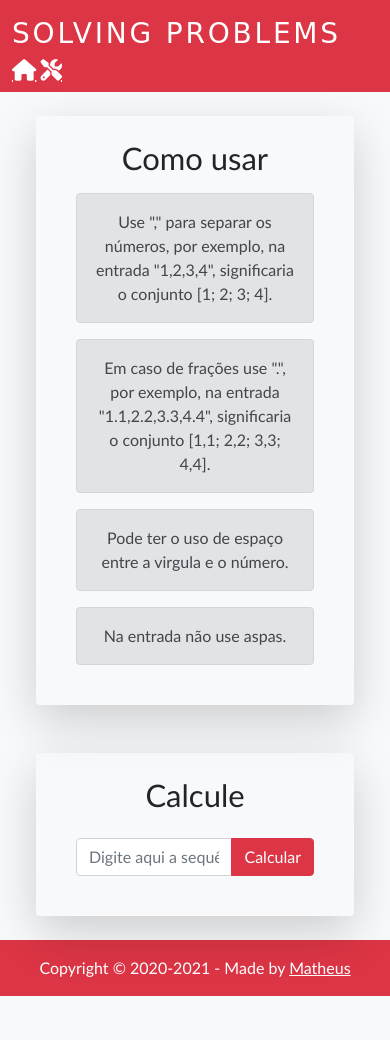
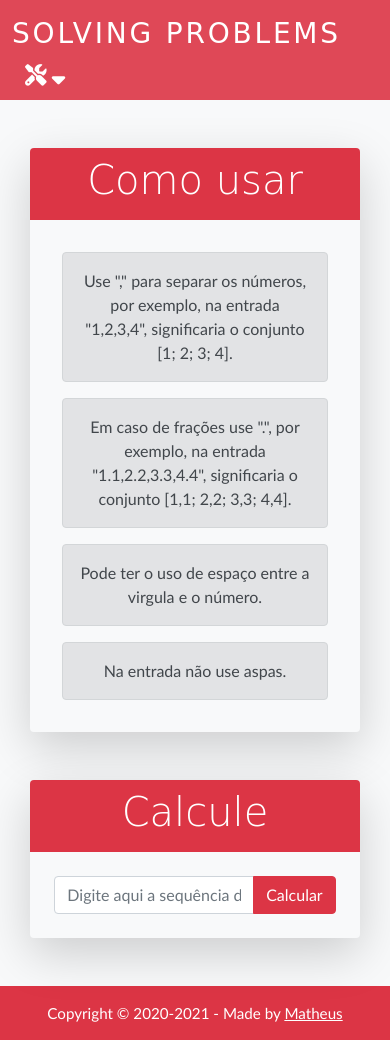
Before and after one commit to sqmatheus/sqmatheus.github.io, a plain HTML site: page estatistica.html in a window 390 px wide. Before the commit the page ends 996 px from the top, so only its background shows below. Drawn offline with nearby package versions, Linux system fonts and the light colour scheme; a web font is replaced by a local one.

Commit message:
Update in design!

```diff
--- a/css/style.css
+++ b/css/style.css
@@ -4,9 +4,27 @@
     font-family: 'Trebuchet MS', sans-serif;
 }
 
-#brand {
+.navbar {
+    background-color: rgba(220,53,69, 0.9) !important;
+}
+
+.navbar-toggler:focus,
+.navbar-toggler:active,
+.navbar-toggler-icon:focus {
+    outline: none;
+    box-shadow: none;
+}
+
+.nav-link {
+    color: white !important;
+    font-family: 'Odibee Sans', cursive;
+    font-size: 1.3rem;
+    letter-spacing: 0.1em;
+}
+
+.brand {
     text-transform: uppercase;
-    color: #fff;
+    color: #fff !important;
     font-family: 'Odibee Sans', cursive;
     font-size: 1.75rem;
     letter-spacing: 0.1em;
@@ -30,43 +48,53 @@
     font-weight: bold;
 }
 
-#normalFooter, .footer {
+.mainFooter, .footer {
     font-size: 1.1rem;
 }
 
-#tools {
-    border-top-left-radius: 10px;
-    border-top-right-radius: 10px;
+.boxContent {
+    width: 66.6%;
 }
 
-#tools h2 {
+.boxTop {
+    border-top-left-radius: .25rem;
+    border-top-right-radius: .25rem;
+}
+
+.boxTop h2 {
     font-family: 'Odibee Sans', cursive;
     font-size: 2.5rem;
 }
 
-#list-tools {
-    border-bottom-left-radius: 10px;
-    border-bottom-right-radius: 10px;
+.boxBottom {
+    border-bottom-left-radius: .25rem;
+    border-bottom-right-radius: .25rem;
 }
 
-#force-bottom {
-    position: fixed;
-    left: 0;
-    bottom: 0;
-    width: 100%;
+@media (max-width: 575.98px) {
+    .boxContent {
+        width: 90% !important;
+    }
 }
 
 @media (max-width: 767px) {
     #mainText {
         text-align: center;
     }
-    #normalFooter, .footer {
+
+    .mainFooter, .footer {
         font-size: 0.95rem;
     }
 }
 
+@media (max-width: 991.98px) {
+    .boxContent {
+        width: 100%;
+    }
+}
+
 @media (min-width: 768px) {
-    .footer {
+    .mainFooter {
         position: fixed;
         left: 0;
         bottom: 0;
--- a/estatistica.html
+++ b/estatistica.html
@@ -16,28 +16,40 @@
 
 <body class="bg-light">
 
-    <nav class="navbar sticky-top bg-danger">
-        <div class="container d-flex justify-content-beetwen">
-            <span class="navbar-brand" id="brand">Solving Problems</span>
-            <div>
-                <a class="fas fa-home text-white icon" href="index.html"></a>
-                <a class="fas fa-tools text-white icon" href="tools.html"></a>
+    <nav class="navbar sticky-top">
+        <div class="container">
+            <a href="index.html" class="navbar-brand brand">Solving Problems</a>
+            <button class="navbar-toggler" type="button" data-bs-toggle="collapse"
+                data-bs-target="#navbarSupportedContent" aria-controls="navbarSupportedContent" aria-expanded="false"
+                aria-label="Toggle navigation">
+                <i class="fas fa-tools text-white icon"></i>
+                <i class="fas fa-sort-down text-white icon"></i>
+            </button>
+            <div class="collapse navbar-collapse" id="navbarSupportedContent">
+                <ul class="navbar-nav me-auto mb-2 mb-lg-0 text-end">
+                    <li class="nav-item">
+                        <a class="nav-link" href="#">Estatística</a>
+                    </li>
+                </ul>
             </div>
         </div>
     </nav>
 
-    <section class="p-4">
-        <div class="d-flex h-100">
+    <section class="my-5">
         <div class="container">
-                <div class="row justify-content-center">
-                    <div class="col col-lg-8">
-                        <div class="rounded shadow-lg p-4">
-                            <h2 class="display-5 text-center text-black">Como usar</h2>
+            <div class="d-flex justify-content-center">
+                <div class="rounded shadow-lg boxContent">
+                    <div class="py-2 bg-danger boxTop">
+                        <h2 class="display-5 text-center text-white">Como usar</h2>
+                    </div>
+                    <div class="p-3 boxBottom">
                         <div class="alert alert-secondary m-3 text-center" role="alert">
-                                Use "," para separar os números, por exemplo, na entrada "1,2,3,4", significaria o conjunto [1; 2; 3; 4].
+                            Use "," para separar os números, por exemplo, na entrada "1,2,3,4", significaria o
+                            conjunto [1; 2; 3; 4].
                         </div>
                         <div class="alert alert-secondary m-3 text-center" role="alert">
-                                Em caso de frações use ".", por exemplo, na entrada "1.1,2.2,3.3,4.4", significaria o conjunto [1,1; 2,2; 3,3; 4,4].
+                            Em caso de frações use ".", por exemplo, na entrada "1.1,2.2,3.3,4.4", significaria o
+                            conjunto [1,1; 2,2; 3,3; 4,4].
                         </div>
                         <div class="alert alert-secondary m-3 text-center" role="alert">
                             Pode ter o uso de espaço entre a virgula e o número.
@@ -49,18 +61,17 @@
                 </div>
             </div>
         </div>
-        </div>
     </section>
 
-
-    <section class="p-4">
-        <div class="d-flex align-items-center">
+    <section class="my-5">
         <div class="container">
-                <div class="row justify-content-center">
-                    <div class="col col-lg-8">
-                        <div id="box" class="rounded shadow-lg p-4">
-                            <h2 class="display-5 text-center text-black">Calcule</h2>
-                            <div class="input-group p-3">
+            <div class="d-flex justify-content-center">
+                <div id="box" class="rounded shadow-lg boxContent">
+                    <div class="py-2 bg-danger boxTop">
+                        <h2 class="display-5 text-center text-white">Calcule</h2>
+                    </div>
+                    <div class="p-3 boxBottom">
+                        <div class="input-group p-2">
                             <input type="text" class="form-control" id="field"
                                 placeholder="Digite aqui a sequência de números"
                                 aria-label="Digite aqui a sequência de números" aria-describedby="button-addon">
@@ -71,10 +82,9 @@
                 </div>
             </div>
         </div>
-        </div>
     </section>
 
-    <footer class="bg-danger normalFooter">
+    <footer class="bg-danger footer">
         <div class="container p-3 text-center text-white">
             <span>Copyright &copy; 2020-2021 - Made by <a href="https://twitter.com/huskzaum"
                     class="text-white">Matheus</a></span>
--- a/js/script.js
+++ b/js/script.js
@@ -9,7 +9,7 @@ function calc() {
 
     let div = document.createElement("div");
     div.id = "result";
-    div.className = "text-center m-3 bg-danger text-white rounded p-3";
+    div.className = "text-center mx-4 my-2 bg-danger text-white rounded pt-3 pb-1";
 
     let insert = (text) => {
         let p = document.createElement("p");
```
Also changed, not shown: index.html (+17 -7 lines), tools.html (deleted, +0 -64 lines). Lines whose indentation alone changed are shown as unchanged.
